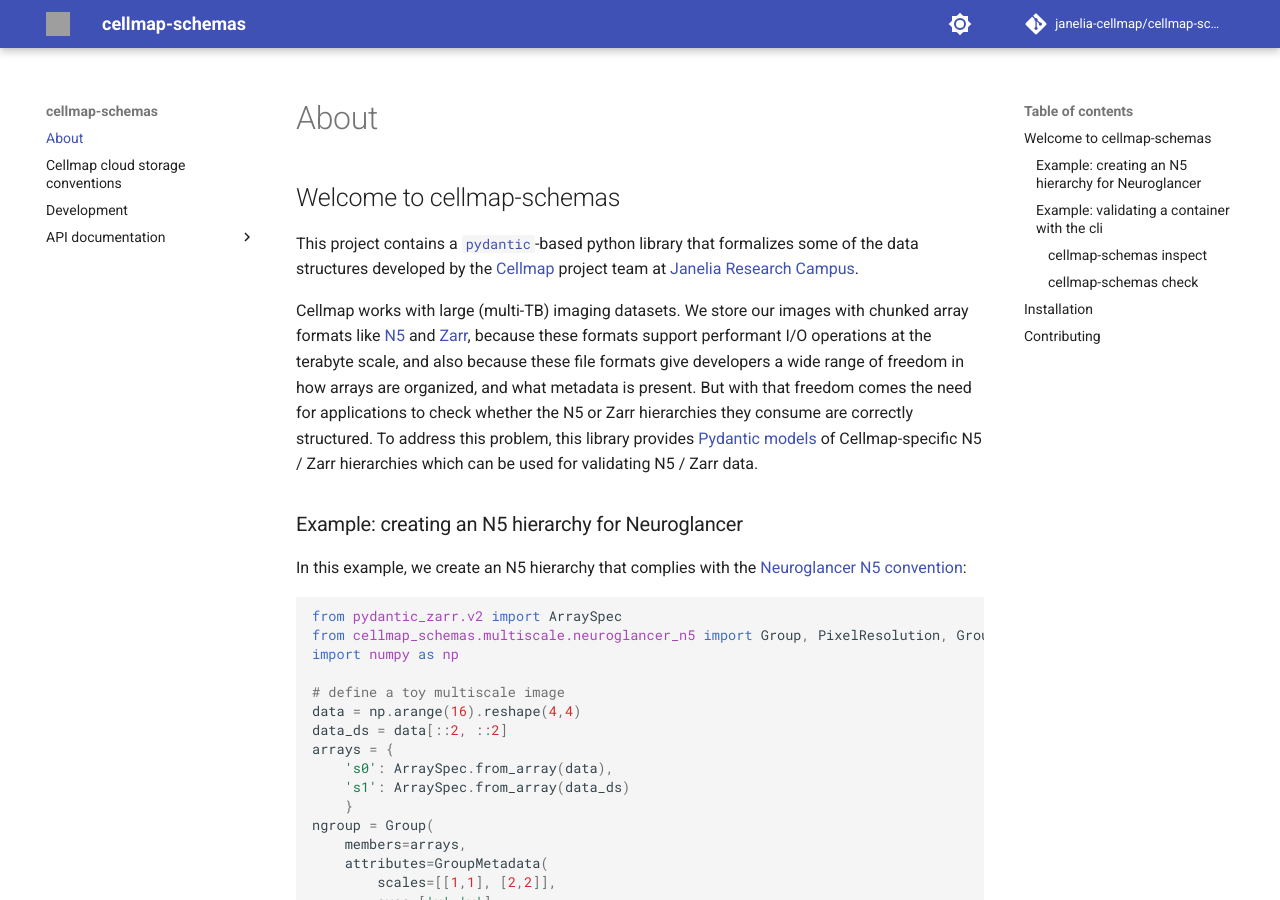
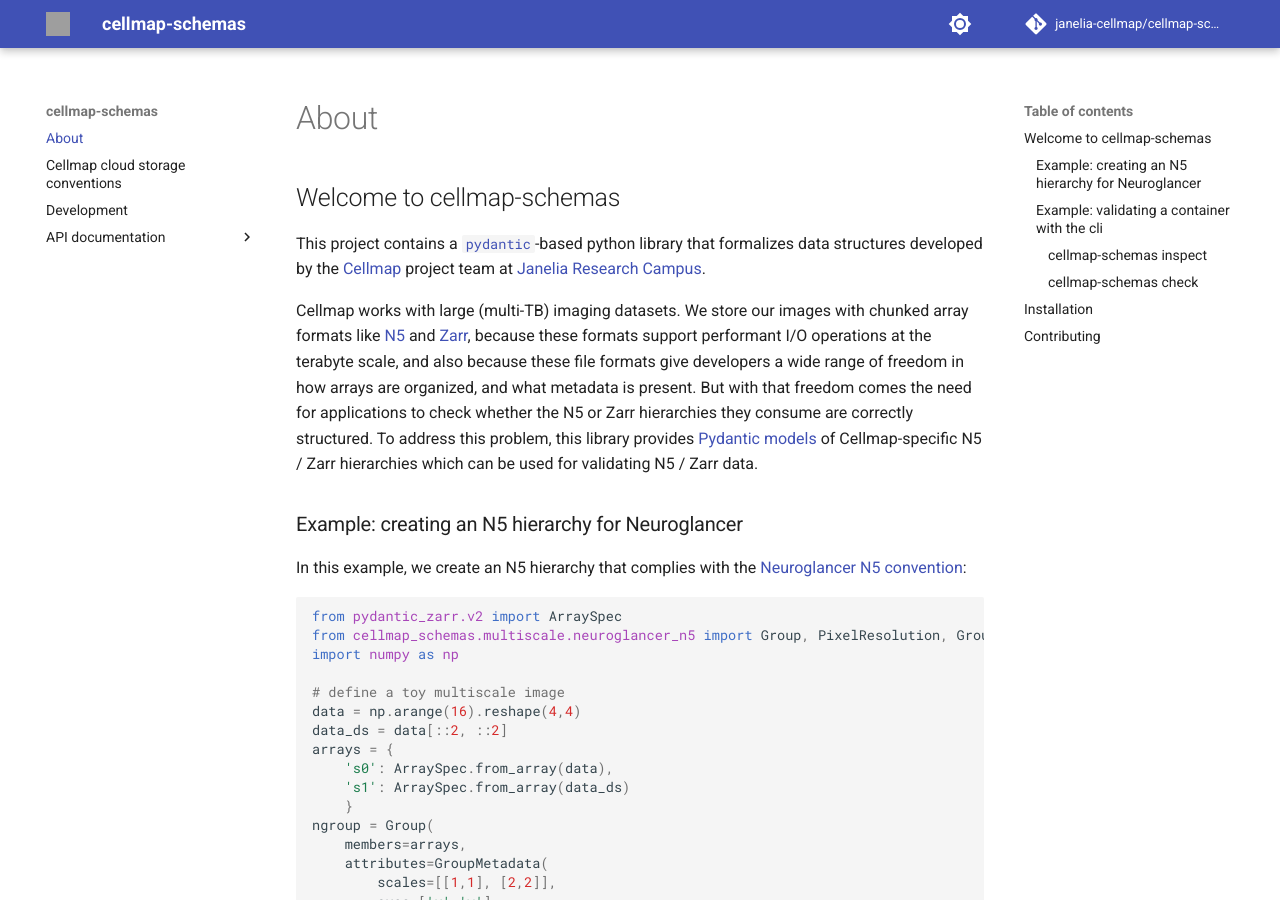
Before and after one commit to janelia-cellmap/cellmap-schemas, an MkDocs documentation site: the page built from docs/index.md, in a window 1280 px wide and 900 px high. Built offline with MkDocs 1.6.1 and Material for MkDocs 9.7.7, drawn with Linux system fonts in a browser that asks for light colours; comment, search, counter and statistics services are not loaded; grey boxes are pictures that could not be loaded.

Commit message:
docs: style

```diff
--- a/docs/index.md
+++ b/docs/index.md
@@ -1,6 +1,6 @@
 # Welcome to cellmap-schemas
 
-This project contains a [`pydantic`](https://docs.pydantic.dev/latest/)-based python library that formalizes some of the data structures developed by the [Cellmap](https://www.janelia.org/project-team/cellmap) project team at [Janelia Research Campus](https://www.janelia.org/).
+This project contains a [`pydantic`](https://docs.pydantic.dev/latest/)-based python library that formalizes data structures developed by the [Cellmap](https://www.janelia.org/project-team/cellmap) project team at [Janelia Research Campus](https://www.janelia.org/).
 
 Cellmap works with large (multi-TB) imaging datasets. We store our images with chunked array formats like [N5](https://github.com/saalfeldlab/n5) and [Zarr](https://zarr.readthedocs.io/en/stable/), because these formats support performant I/O operations at the terabyte scale, and also because these file formats give developers a wide range of freedom in how arrays are organized, and what metadata is present. But with that freedom comes the need for applications to check whether the N5 or Zarr hierarchies they consume are correctly structured. To address this problem, this library provides [Pydantic models](https://docs.pydantic.dev/latest/) of Cellmap-specific N5 / Zarr hierarchies which can be used for validating N5 / Zarr data.
 
```
